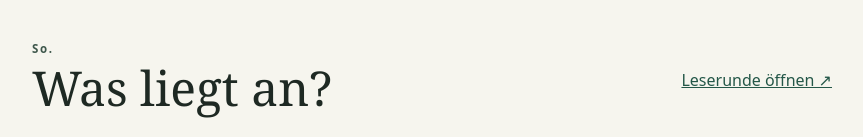
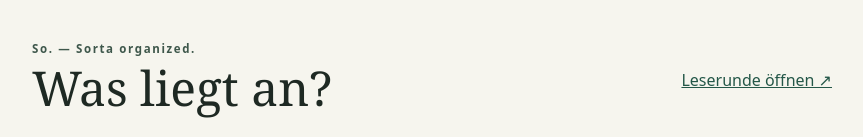
Before and after one commit to icon3333/So., a plain HTML site: page cockpit.html in a window 1280 px wide. Shown: the top 137 px of the page, without its empty margins (208-1071 px from the left). Drawn offline with Linux system fonts and the light colour scheme; no server answers.

Commit message:
Give the So. overview its Sorta organized tagline

```diff
--- a/cockpit.html
+++ b/cockpit.html
@@ -9,7 +9,7 @@
 </head>
 <body>
   <main>
-    <header><div><p class="mark">So.</p><h1>Was liegt an?</h1></div><a href="/reader">Leserunde öffnen ↗</a></header>
+    <header><div><p class="mark">So. — <span lang="en">Sorta organized.</span></p><h1>Was liegt an?</h1></div><a href="/reader">Leserunde öffnen ↗</a></header>
     <div class="toolbar">
       <nav aria-label="Ansicht">
         <button type="button" data-kind="all" aria-pressed="true">Alles</button>
```
